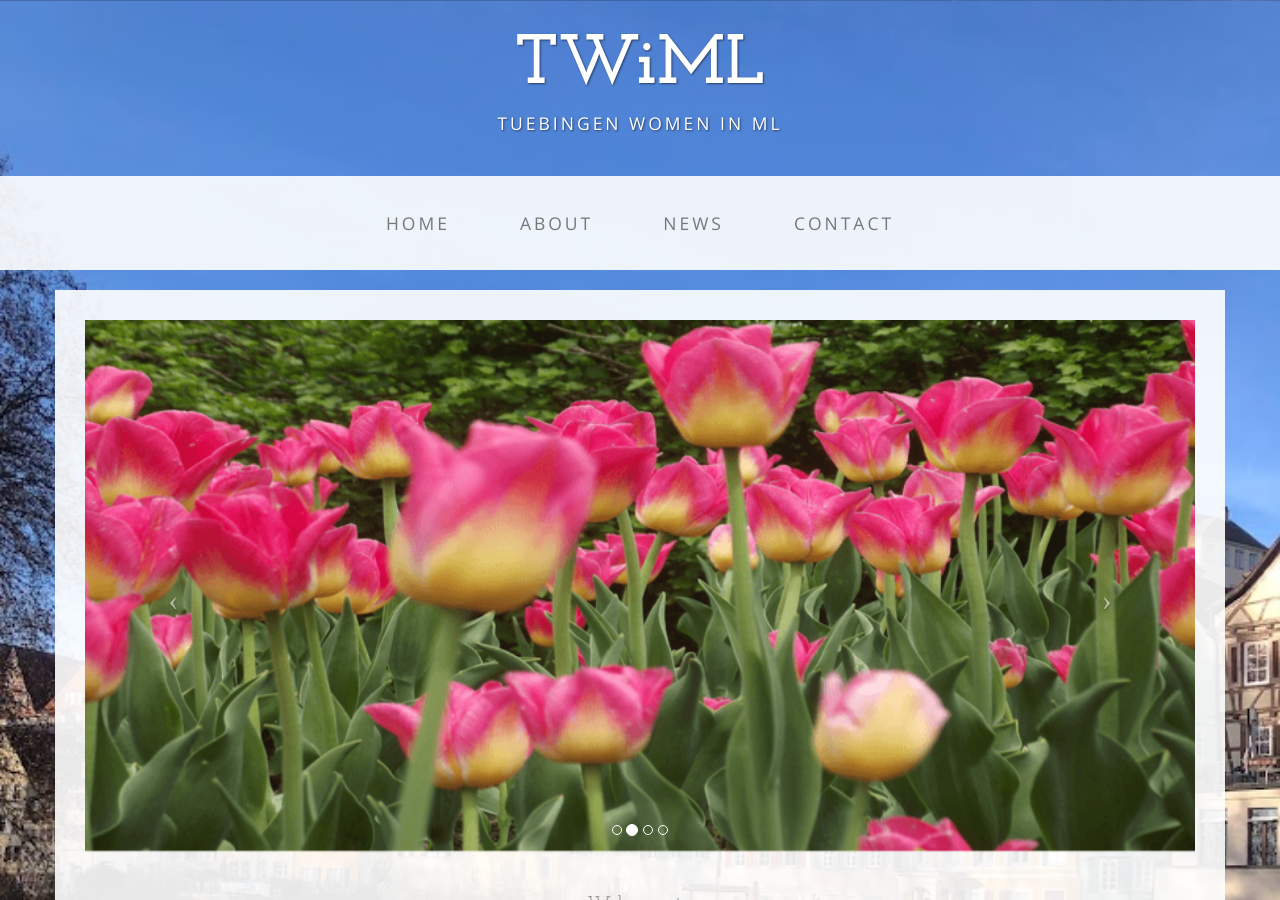
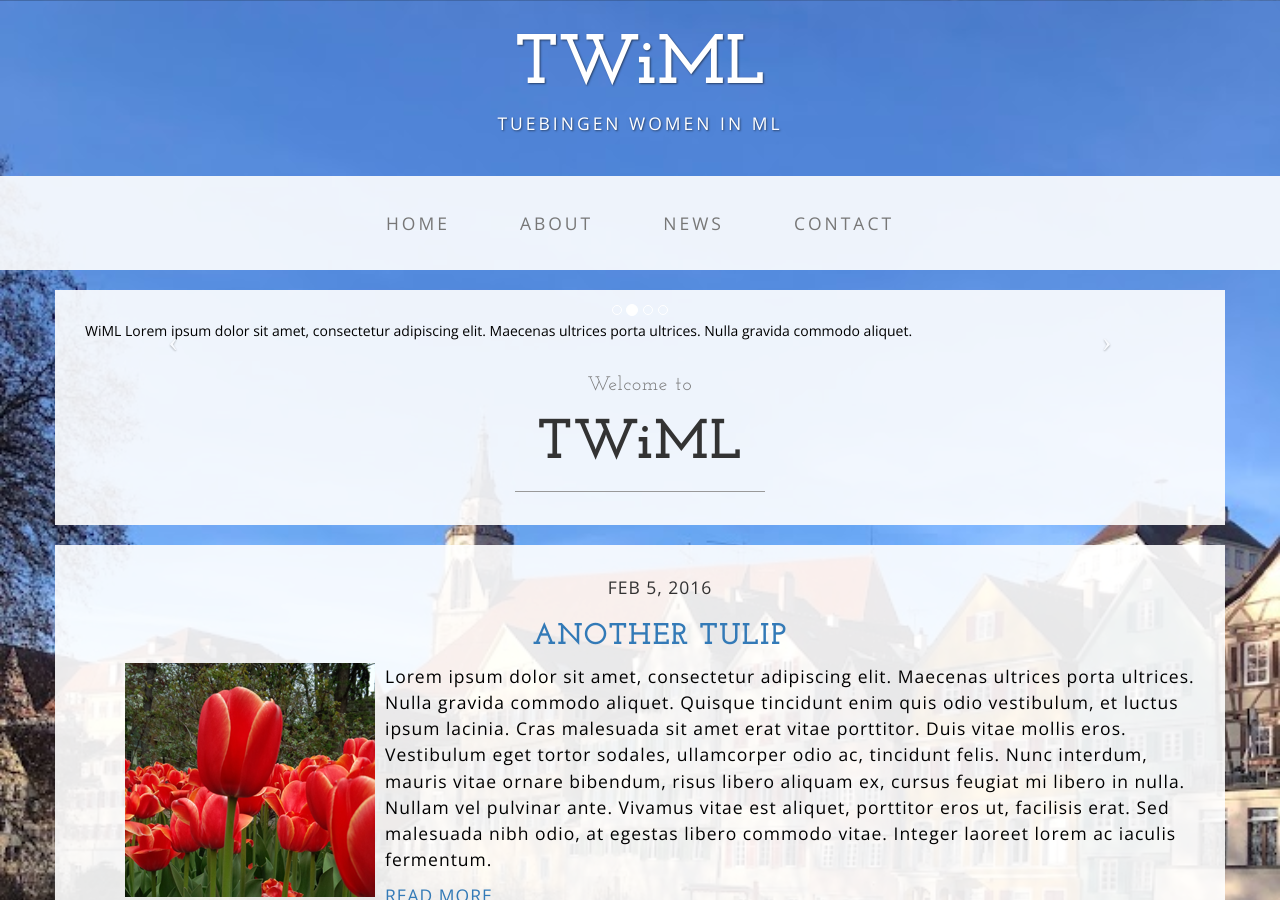
Before and after one commit to tuewiml/tuewiml.github.io, a Jekyll site: the page built from index.html, in a window 1280 px wide and 900 px high. Built offline with Jekyll 4.4.1, drawn with Linux system fonts in a browser that asks for light colours; the list of posts is cut into pages by our own code.

Commit message:
changes img to text

```diff
--- a/_includes/carousel.html
+++ b/_includes/carousel.html
@@ -13,16 +13,16 @@
                         <!-- Wrapper for slides -->
                         <div class="carousel-inner">
                             <div class="item active">
-                                <img class="img-responsive img-full" src="{{ site.baseurl }}/img/tulip1.png" alt="tulip">
+                            <p>WiML Lorem ipsum dolor sit amet, consectetur adipiscing elit. Maecenas ultrices porta ultrices. Nulla gravida commodo aliquet.</p>
                             </div>
                             <div class="item">
-                                <img class="img-responsive img-full" src="{{ site.baseurl }}/img/tulip2.png" alt="tulip">
+                                <p>WiML Lorem ipsum dolor sit amet, consectetur adipiscing elit. Maecenas ultrices porta ultrices. Nulla gravida commodo aliquet.</p>
                             </div>
                             <div class="item">
-                                <img class="img-responsive img-full" src="{{ site.baseurl }}/img/tulip3.png" alt="tulip">
+                                <p>WiML Lorem ipsum dolor sit amet, consectetur adipiscing elit. Maecenas ultrices porta ultrices. Nulla gravida commodo aliquet.</p>
                             </div>
 							<div class="item">
-                                <img class="img-responsive img-full" src="{{ site.baseurl }}/img/tulip4.png" alt="tulip">
+                                <p>WiML Lorem ipsum dolor sit amet, consectetur adipiscing elit. Maecenas ultrices porta ultrices. Nulla gravida commodo aliquet.</p>
                             </div>
                         </div>
 
```
